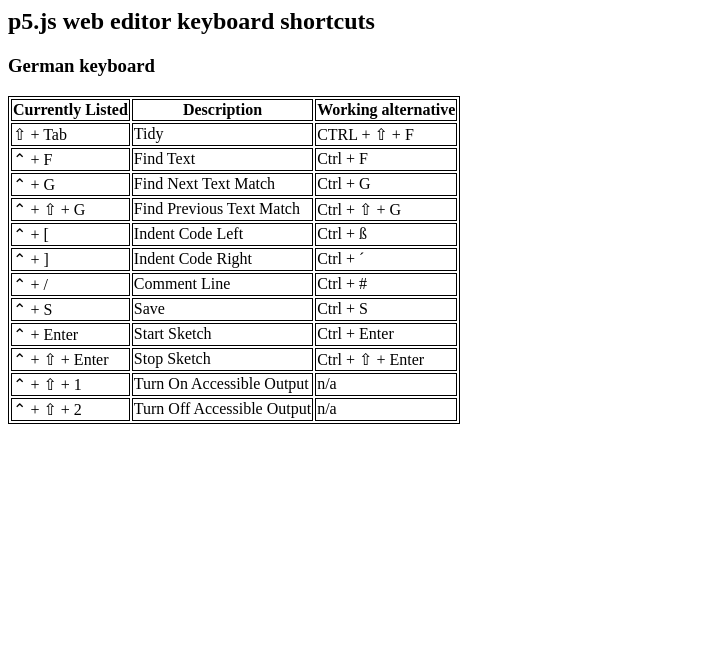
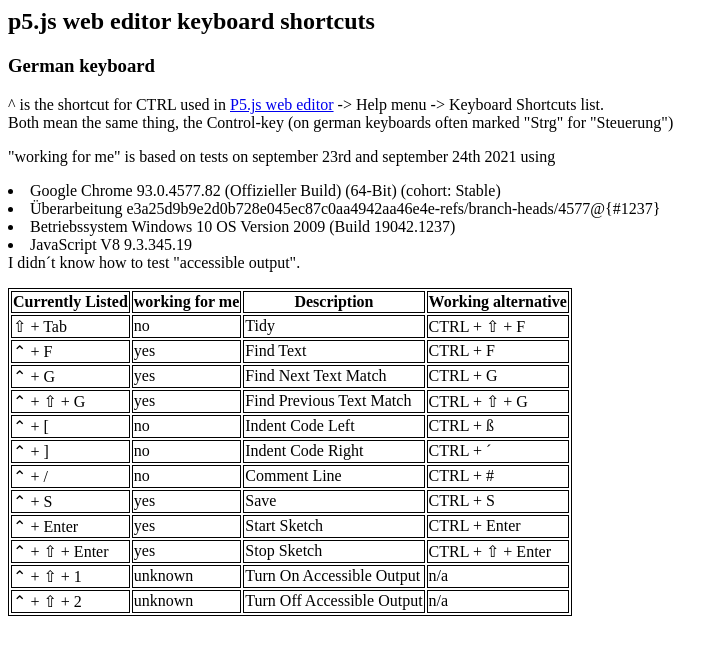
Before and after one commit to arathorn76/p5.js-cheat-sheets, a plain HTML site: page KeyboardShortcutsGerman.html in a window 1280 px wide. Shown: the whole page, without its empty margins (0-728 px from the left). Drawn offline with Linux system fonts and the light colour scheme.

Commit message:
adding explanations

```diff
--- a/KeyboardShortcutsGerman.html
+++ b/KeyboardShortcutsGerman.html
@@ -4,57 +4,81 @@
   <body>
     <h2>p5.js web editor keyboard shortcuts</h2>
     <h3>German keyboard</h3>
+    <p>^ is the shortcut for CTRL used in <a href="https://editor.p5js.org/">P5.js web editor</a> -> Help menu -> Keyboard Shortcuts list.<br />
+      Both mean the same thing, the Control-key (on german keyboards often marked "Strg" for "Steuerung")</p>
+    <p>"working for me" is based on tests on september 23rd and september 24th 2021 using
+      <list>
+        <li>Google Chrome	93.0.4577.82 (Offizieller Build) (64-Bit) (cohort: Stable)</li>
+        <li>Überarbeitung	e3a25d9b9e2d0b728e045ec87c0aa4942aa46e4e-refs/branch-heads/4577@{#1237}</li>
+        <li>Betriebssystem	Windows 10 OS Version 2009 (Build 19042.1237)</li>
+        <li>JavaScript	V8 9.3.345.19</li>
+      </list>
+      I didn´t know how to test "accessible output".
+    </p>
     <table style = "border: thin solid; ">
       <tr>
         <th style = "border: thin solid; ">Currently Listed</th>
+        <th style = "border: thin solid; ">working for me</th>
         <th style = "border: thin solid; ">Description</th>
         <th style = "border: thin solid; ">Working alternative</th>
       </tr><tr>
       <td style = "border: thin solid; ">⇧ + Tab</td>
+      <td style = "border: thin solid; ">no</td>
       <td style = "border: thin solid; ">Tidy</td>
       <td style = "border: thin solid; ">CTRL + ⇧ + F</td>
       </tr><tr>
       <td style = "border: thin solid; ">⌃ + F</td>
+      <td style = "border: thin solid; ">yes</td>
       <td style = "border: thin solid; ">Find Text</td>
-      <td style = "border: thin solid; ">Ctrl + F</td>
+      <td style = "border: thin solid; ">CTRL + F</td>
       </tr><tr>
       <td style = "border: thin solid; ">⌃ + G</td>
+      <td style = "border: thin solid; ">yes</td>
       <td style = "border: thin solid; ">Find Next Text Match</td>
-      <td style = "border: thin solid; ">Ctrl + G</td>
+      <td style = "border: thin solid; ">CTRL + G</td>
       </tr><tr>
       <td style = "border: thin solid; ">⌃ + ⇧ + G</td>
+      <td style = "border: thin solid; ">yes</td>
       <td style = "border: thin solid; ">Find Previous Text Match</td>
-      <td style = "border: thin solid; ">Ctrl + ⇧ + G</td>
+      <td style = "border: thin solid; ">CTRL + ⇧ + G</td>
       </tr><tr>
       <td style = "border: thin solid; ">⌃ + [</td>
+      <td style = "border: thin solid; ">no</td>
       <td style = "border: thin solid; ">Indent Code Left</td>
-      <td style = "border: thin solid; ">Ctrl + ß</td>
+      <td style = "border: thin solid; ">CTRL + ß</td>
       </tr><tr>
       <td style = "border: thin solid; ">⌃ + ]</td>
+      <td style = "border: thin solid; ">no</td>
       <td style = "border: thin solid; ">Indent Code Right</td>
-      <td style = "border: thin solid; ">Ctrl + ´</td>
+      <td style = "border: thin solid; ">CTRL + ´</td>
       </tr><tr>
       <td style = "border: thin solid; ">⌃ + /</td>
+      <td style = "border: thin solid; ">no</td>
       <td style = "border: thin solid; ">Comment Line</td>
-      <td style = "border: thin solid; ">Ctrl + #</td>
+      <td style = "border: thin solid; ">CTRL + #</td>
       </tr><tr>
       <td style = "border: thin solid; ">⌃ + S</td>
+      <td style = "border: thin solid; ">yes</td>
       <td style = "border: thin solid; ">Save</td>
-      <td style = "border: thin solid; ">Ctrl + S</td>
+      <td style = "border: thin solid; ">CTRL + S</td>
       </tr><tr>
       <td style = "border: thin solid; ">⌃ + Enter</td>
+      <td style = "border: thin solid; ">yes</td>
       <td style = "border: thin solid; ">Start Sketch</td>
-      <td style = "border: thin solid; ">Ctrl + Enter</td>
+      <td style = "border: thin solid; ">CTRL + Enter</td>
       </tr><tr>
       <td style = "border: thin solid; ">⌃ + ⇧ + Enter</td>
+      <td style = "border: thin solid; ">yes</td>
       <td style = "border: thin solid; ">Stop Sketch</td>
-      <td style = "border: thin solid; ">Ctrl + ⇧ + Enter</td>
+      <td style = "border: thin solid; ">CTRL + ⇧ + Enter</td>
       </tr><tr>
       <td style = "border: thin solid; ">⌃ + ⇧ + 1</td>
+      <td style = "border: thin solid; ">unknown</td>
       <td style = "border: thin solid; ">Turn On Accessible Output</td>
       <td style = "border: thin solid; ">n/a</td>
       </tr><tr>
       <td style = "border: thin solid; ">⌃ + ⇧ + 2</td>
+      <td style = "border: thin solid; ">unknown</td>
       <td style = "border: thin solid; ">Turn Off Accessible Output</td>
       <td style = "border: thin solid; ">n/a</td>
       </tr>
```
